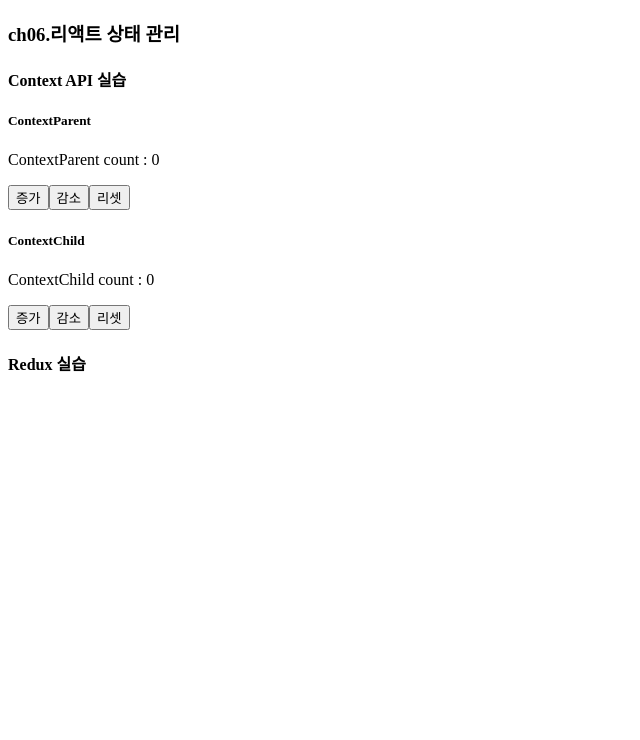
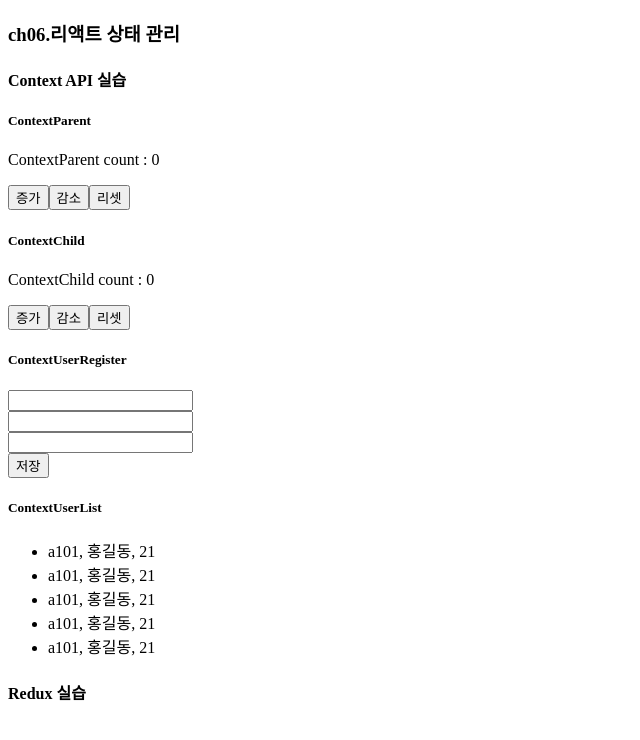
Before and after one commit to ekkang2/react, a React (Vite) app in the folder ch06/: page / in a window 1280 px wide. Shown: the top 740 px of the page, without its empty margins (0-640 px from the left). Built offline with nearby package versions, Linux system fonts and the light colour scheme.

Commit message:
react study

```diff
--- a/ch06/src/App.jsx
+++ b/ch06/src/App.jsx
@@ -1,5 +1,7 @@
 import "./App.css";
 import ContextParent from "./components/ContextParent";
+import ContextUserList from "./components/ContextUserList";
+import ContextUserRegister from "./components/ContextUserRegister";
 /*
   날짜 : 2024/11/14
   이름 : 김철학
@@ -11,6 +13,8 @@
       <h3>ch06.리액트 상태 관리</h3>
       <h4>Context API 실습</h4>
       <ContextParent />
+      <ContextUserRegister />
+      <ContextUserList />
 
       <h4>Redux 실습</h4>
     </div>
--- /dev/null
+++ b/ch06/src/components/ContextUserList.jsx
@@ -0,0 +1,15 @@
+export default function ContextUserList() {
+  return (
+    <div className="ContextUserList">
+      <h5>ContextUserList</h5>
+
+      <ul>
+        <li>a101, 홍길동, 21</li>
+        <li>a101, 홍길동, 21</li>
+        <li>a101, 홍길동, 21</li>
+        <li>a101, 홍길동, 21</li>
+        <li>a101, 홍길동, 21</li>
+      </ul>
+    </div>
+  );
+}
--- /dev/null
+++ b/ch06/src/components/ContextUserRegister.jsx
@@ -0,0 +1,17 @@
+export default function ContextUserRegister() {
+  return (
+    <div className="ContextUserRegister">
+      <h5>ContextUserRegister</h5>
+      <form>
+        <input type="text" name="uid" value={null} onChange={null} />
+        <br />
+        <input type="text" name="name" value={null} onChange={null} />
+        <br />
+        <input type="text" name="age" value={null} onChange={null} />
+        <br />
+        <input type="submit" value="저장" />
+        <br />
+      </form>
+    </div>
+  );
+}
```
Also changed, not shown: ch06/src/context/UsersContext.jsx (added, +18 -0 lines).
